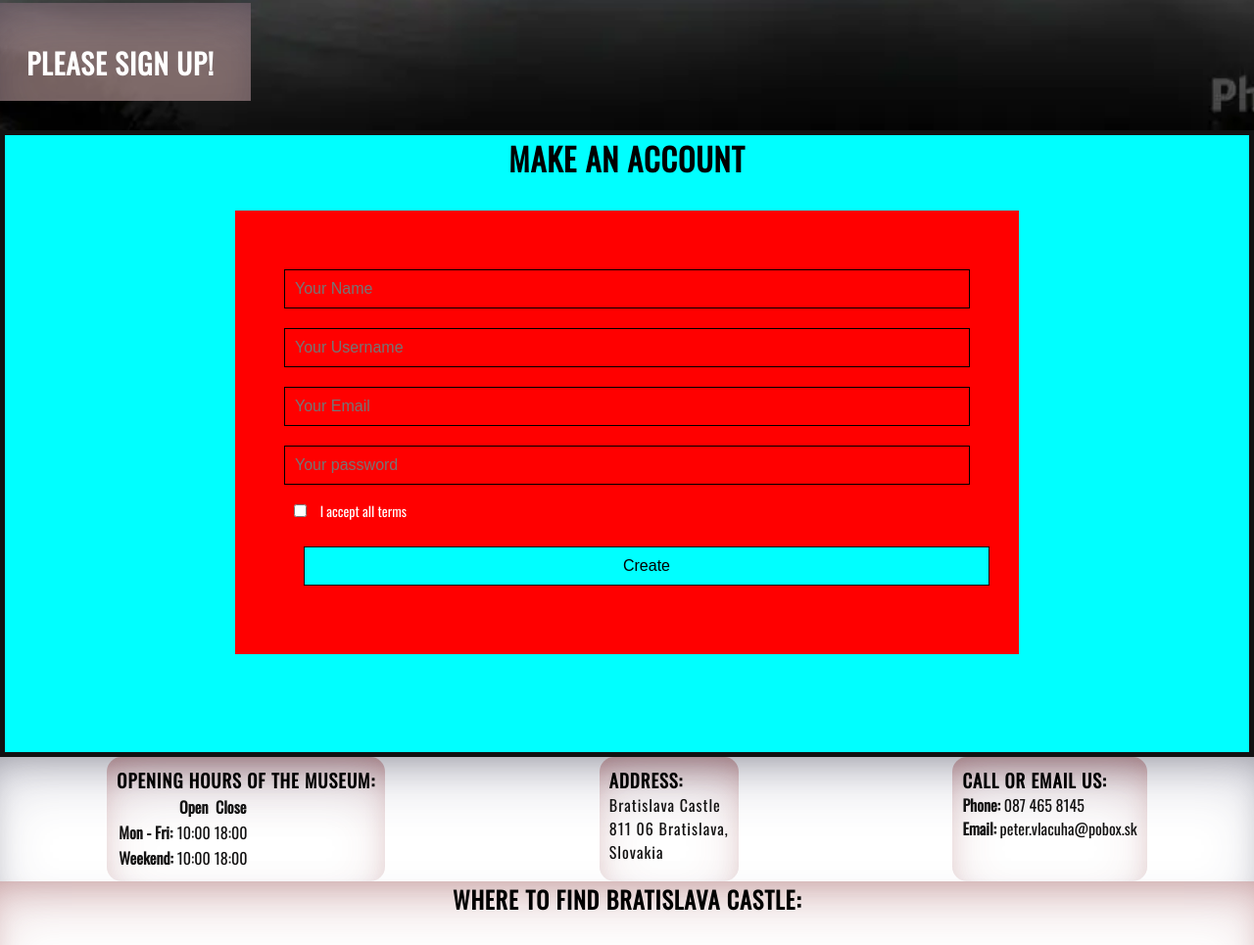
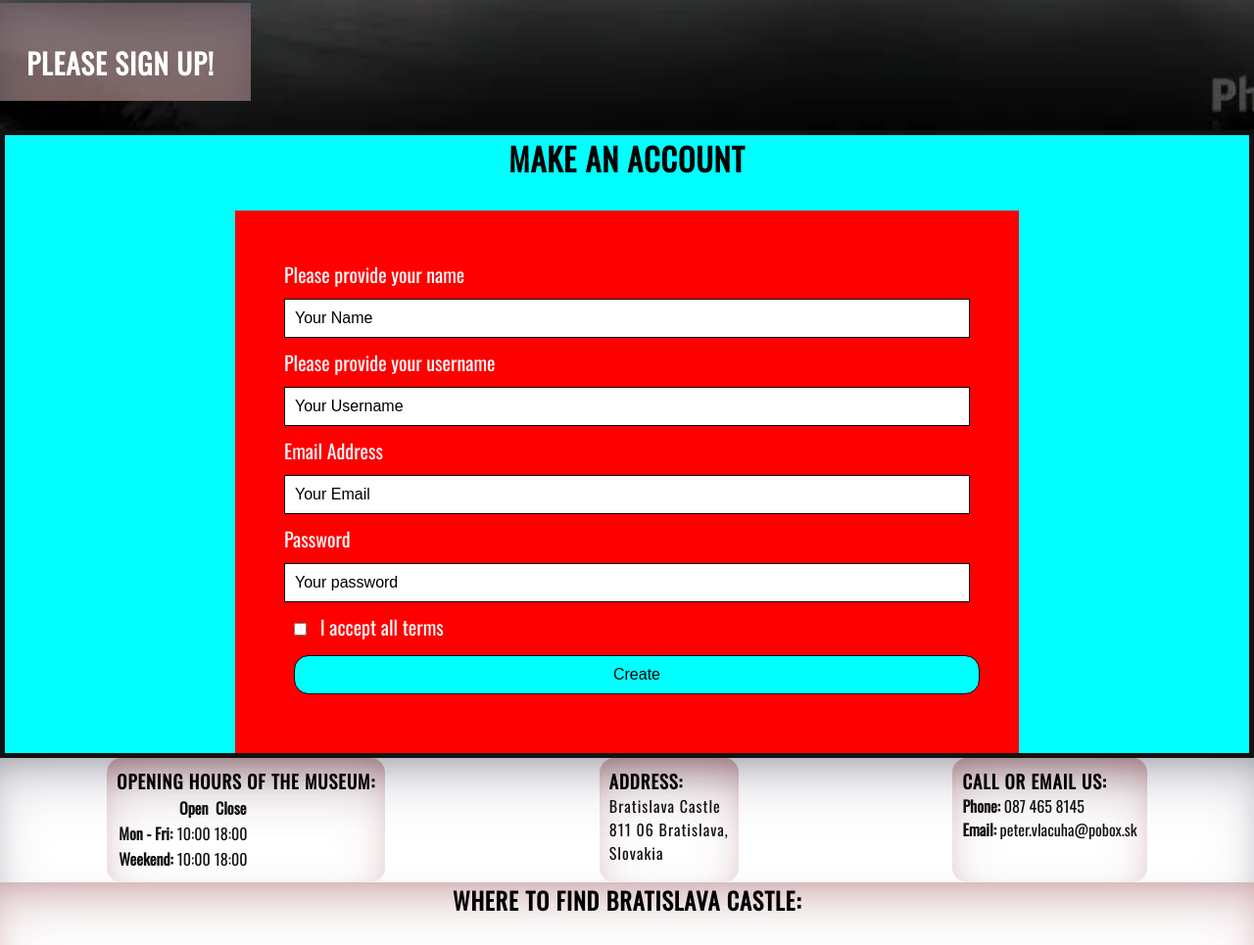
Before and after one commit to Code-Institute-Submissions/PeterSvk1-project1, a plain HTML site: page signup.html in a window 1280 px wide. Shown: the part 537-1502 px from the top of the page at 98% size. Drawn offline with nearby package versions, Linux system fonts and the light colour scheme; grey boxes are pictures that could not be loaded.

Commit message:
almost finished sign up

```diff
--- a/assets/css/style.css
+++ b/assets/css/style.css
@@ -41,8 +41,6 @@ box-shadow: rgba(50, 50, 93, 0.25) 0px 30px 60px -12px inset, rgba(0, 0, 0, 0.3)
     position: fixed;
     z-index: 99;
     width:100%;
-
-
     display: flex;
     justify-content: space-between;
     align-items: baseline;
@@ -307,58 +305,58 @@ img
     max-width: 800px;
     background: green;
 }
-.left-box {
+.box {
     padding: 50px;
     background: red;
     flex-basis: 50%;
     flex-grow:1;
     color: white;
 }
-.right-box {
-    padding: 50px;
-    flex-basis: 50%;
-    flex-grow: 1 ;
-}
+
 .input-box{
     width: 100%;
     padding: 10px;
     margin: 10px 0;
     border: 1px solid black;
     outline: none;
-    color: white;
-    font-size: 16px;
-    background: transparent;
+    color: rgb(0, 0, 0);
+    font-size: 16px
+
+}
+::placeholder{
+    color: black;
 }
 input[type=checkbox]{
     margin: 10px;
 }
-.left-box label {
-    font-size: 14px;
+.box label {
+    font-size: 20px;
 }
-.left-box button{
+.box button{
     width: 100%;
     background: aqua;
     padding: 10px;
     border: 1px solid black;
     outline: none;
     font-size: 16px;
-    margin: 20px;
+    margin: 10px;
     cursor: pointer;
     display: flex;
     align-items: center;
     justify-content: center;
+    border-radius:15px;
 }
-.left-box button:hover{
+.box button:hover{
     font-weight: 600;
     background:yellow;
     color: black;
 }
-.left-box button span {
+.box button span {
     display: inline-block;
     width: 0px;
     overflow: hidden;
 }
-.left-box button:hover span {
+.box button:hover span {
 
     width: 40px;
 
--- a/signup.html
+++ b/signup.html
@@ -71,21 +71,23 @@
                 <div class="signup">
                     <h1>Make an account</h1>
                     <div class="signup-box">
-                         <div class="left-box">
+                         <div class="box">
                              <form>
-                                 <input type="text" placeholder="Your Name" required class="input-box">
-                                 <input type="text" placeholder="Your Username" required class="input-box">
-                                  <input type="email" placeholder="Your Email" required class="input-box">
-                                  <input type="password" placeholder="Your password" required class="input-box">
+                                <label for="YourName">Please provide your name</label>
+                                 <input type="text" placeholder="Your Name" required class="input-box" id="YourName">
+                                 <label for="YourUsername">Please provide your username</label>
+                                 <input type="text" placeholder="Your Username" required class="input-box" id="YourUsername">
+                                 <label for="yourEmail">Email Address</label>
+                                  <input type="email" placeholder="Your Email" required class="input-box" id="yourEmail">
+                                  <label for="password">Password</label>
+                                  <input type="password" placeholder="Your password" required class="input-box" id="password">
                                   <input type="checkbox" id="terms">
                                  <label for="terms">I accept all terms</label>
                                   <button type="submit">Create <span>&#8594</span></button>
                              </form>
                          </div>
                     </div>
-                    <div class="right-box">
 
-                    </div>
                 </div>
 
 
```
